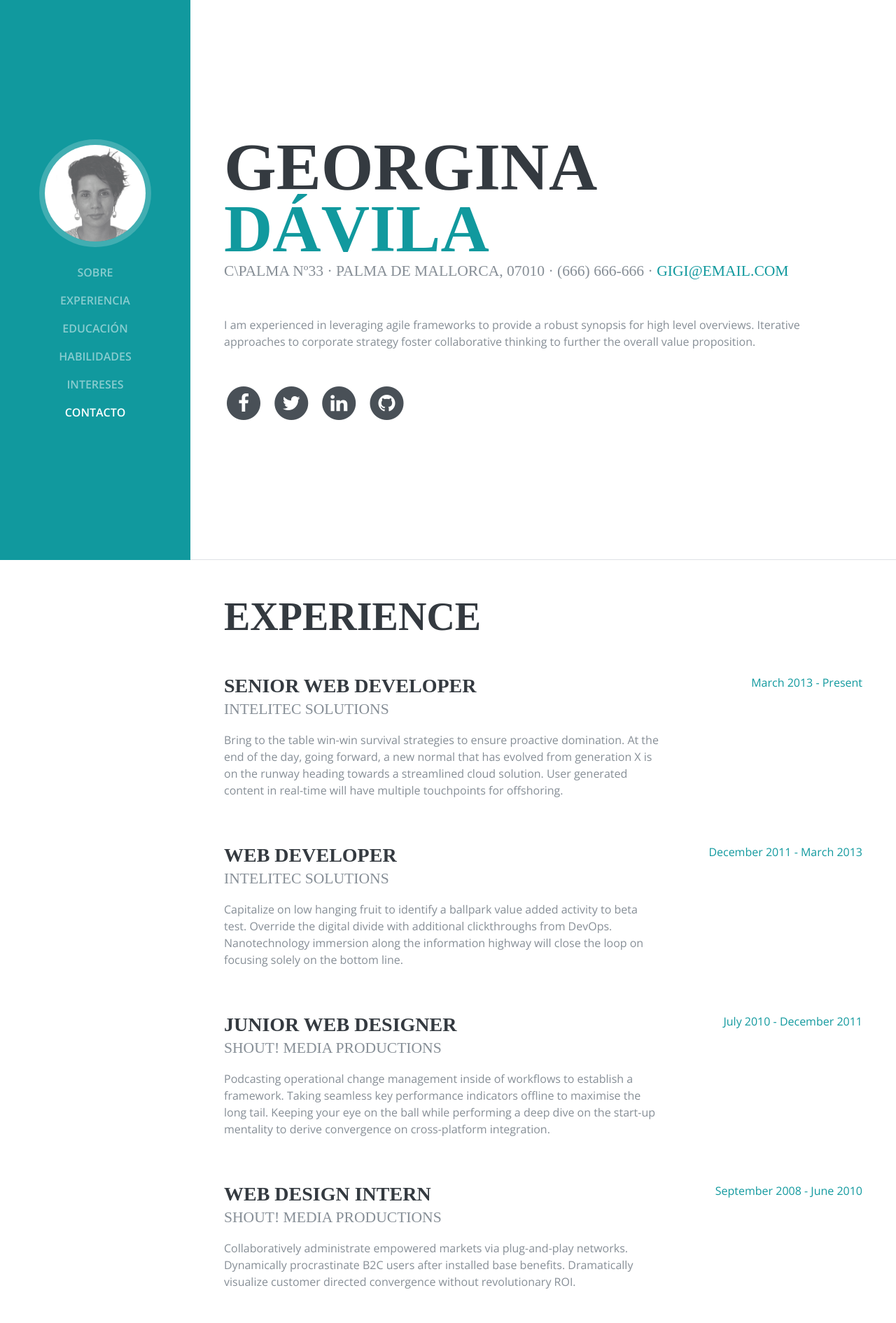
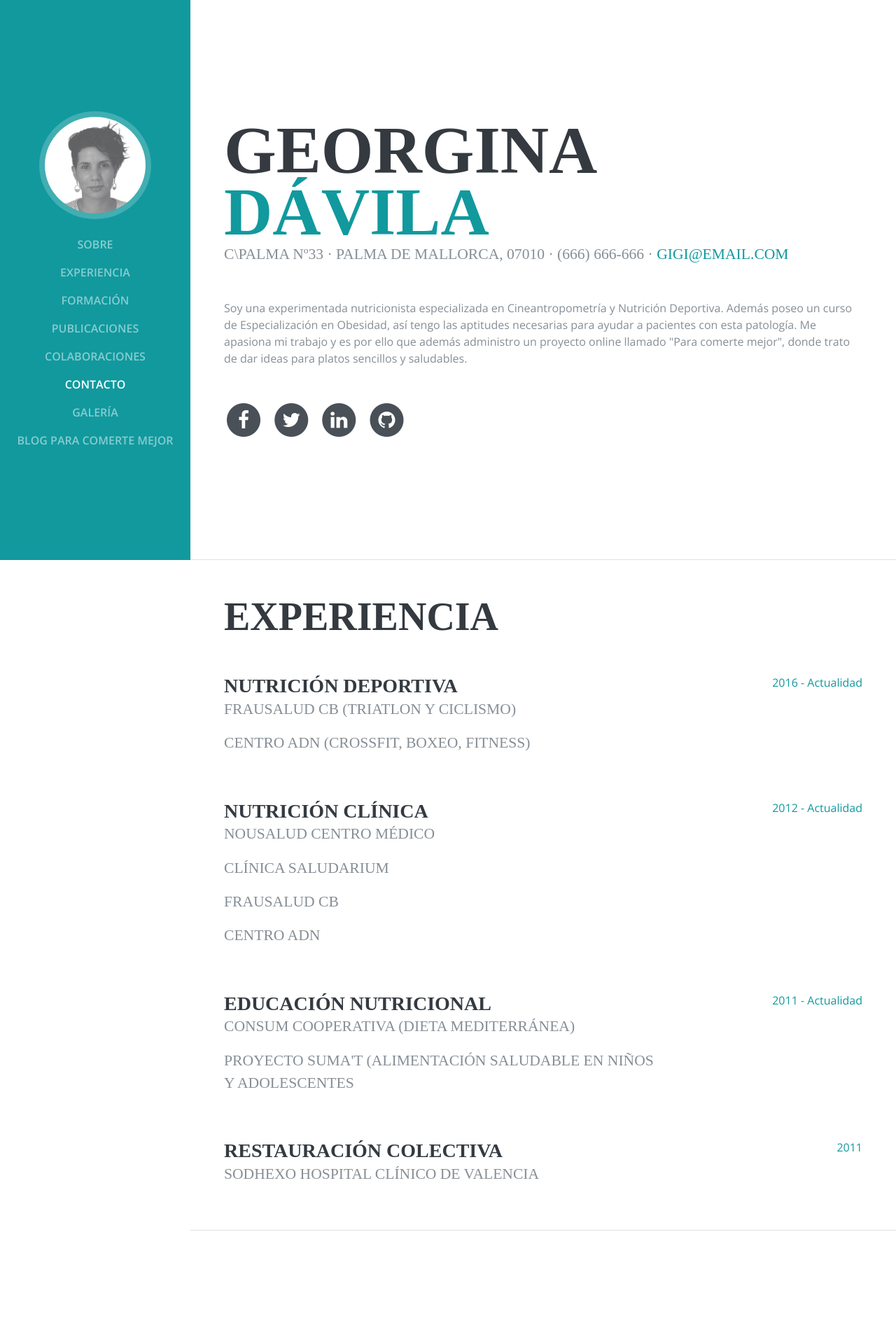
Before and after one commit to Cortocircuito/georgina-mysite, a Django app: page / in a window 1280 px wide. Shown: the top 1890 px of the page at 70% size. Run offline with Django 3.2, Linux system fonts and the light colour scheme; some libraries are stand-ins or nearby versions; some web fonts are replaced.

Commit message:
Agrego info página de perfil

```diff
--- a/myprofile/templates/myprofile/index.html
+++ b/myprofile/templates/myprofile/index.html
@@ -41,22 +41,30 @@
       <div class="collapse navbar-collapse" id="navbarSupportedContent">
         <ul class="navbar-nav">
           <li class="nav-item">
-            <a class="nav-link js-scroll-trigger" href="#about">Sobre</a>
+            <a class="nav-link js-scroll-trigger" href="#sobre">Sobre</a>
           </li>
           <li class="nav-item">
-            <a class="nav-link js-scroll-trigger" href="#experience">Experiencia</a>
+            <a class="nav-link js-scroll-trigger" href="#experiencia">Experiencia</a>
           </li>
           <li class="nav-item">
-            <a class="nav-link js-scroll-trigger" href="#education">Educación</a>
+            <a class="nav-link js-scroll-trigger" href="#education">Formación</a>
           </li>
           <li class="nav-item">
-            <a class="nav-link js-scroll-trigger" href="#skills">Habilidades</a>
+            <a class="nav-link js-scroll-trigger" href="#publicaciones">Publicaciones</a>
           </li>
           <li class="nav-item">
-            <a class="nav-link js-scroll-trigger" href="#interests">Intereses</a>
+            <a class="nav-link js-scroll-trigger" href="#colaboraciones">Colaboraciones</a>
           </li>
           <li class="nav-item">
-            <a class="nav-link js-scroll-trigger" href="#awards">Contacto</a>
+            <a class="nav-link js-scroll-trigger" href="#contacto">Contacto</a>
+          </li>
+
+          <li class="nav-item">
+            <a class="nav-link js-scroll-trigger" href="/galeria">Galería</a>
+          </li>
+
+          <li class="nav-item">
+            <a class="nav-link js-scroll-trigger" href="/blog">Blog Para Comerte Mejor</a>
           </li>
         </ul>
       </div>
@@ -64,14 +72,14 @@
 
     <div class="container-fluid p-0">
 
-      <section class="resume-section p-3 p-lg-5 d-flex d-column" id="about">
+      <section class="resume-section p-3 p-lg-5 d-flex d-column" id="sobre">
         <div class="my-auto">
           <h1 class="mb-0">Georgina <span class="text-primary">Dávila</span></h1>
 
           <div class="subheading mb-5">C\Palma Nº33 · Palma de Mallorca, 07010 · (666) 666-666 ·
             <a href="mailto:name@email.com">gigi@email.com</a>
           </div>
-          <p class="mb-5">I am experienced in leveraging agile frameworks to provide a robust synopsis for high level overviews. Iterative approaches to corporate strategy foster collaborative thinking to further the overall value proposition.</p>
+          <p class="mb-5">Soy una experimentada nutricionista especializada en Cineantropometría y Nutrición Deportiva. Además poseo un curso de Especialización en Obesidad, así tengo las aptitudes necesarias para ayudar a pacientes con esta patología. Me apasiona mi trabajo y es por ello que además administro un proyecto online llamado "Para comerte mejor", donde trato de dar ideas para platos sencillos y saludables.</p>
           <ul class="list-inline list-social-icons mb-0">
             <li class="list-inline-item">
               <a href="#">
@@ -109,51 +117,53 @@
         </div>
       </section>
 
-      <section class="resume-section p-3 p-lg-5 d-flex flex-column" id="experience">
+      <section class="resume-section p-3 p-lg-5 d-flex flex-column" id="experiencia">
         <div class="my-auto">
-          <h2 class="mb-5">Experience</h2>
+          <h2 class="mb-5">Experiencia</h2>
 
           <div class="resume-item d-flex flex-column flex-md-row mb-5">
             <div class="resume-content mr-auto">
-              <h3 class="mb-0">Senior Web Developer</h3>
-              <div class="subheading mb-3">Intelitec Solutions</div>
-              <p>Bring to the table win-win survival strategies to ensure proactive domination. At the end of the day, going forward, a new normal that has evolved from generation X is on the runway heading towards a streamlined cloud solution. User generated content in real-time will have multiple touchpoints for offshoring.</p>
+              <h3 class="mb-0">Nutrición deportiva</h3>
+              <div class="subheading mb-3">FrauSalud CB (triatlon y ciclismo)</div>
+              <div class="subheading mb-3">Centro ADN (crossfit, boxeo, fitness)</div>
             </div>
             <div class="resume-date text-md-right">
-              <span class="text-primary">March 2013 - Present</span>
+              <span class="text-primary">2016 - Actualidad</span>
             </div>
           </div>
 
           <div class="resume-item d-flex flex-column flex-md-row mb-5">
             <div class="resume-content mr-auto">
-              <h3 class="mb-0">Web Developer</h3>
-              <div class="subheading mb-3">Intelitec Solutions</div>
-              <p>Capitalize on low hanging fruit to identify a ballpark value added activity to beta test. Override the digital divide with additional clickthroughs from DevOps. Nanotechnology immersion along the information highway will close the loop on focusing solely on the bottom line.</p>
+              <h3 class="mb-0">Nutrición clínica</h3>
+              <div class="subheading mb-3">NouSalud Centro Médico</div>
+              <div class="subheading mb-3">Clínica Saludarium</div>
+              <div class="subheading mb-3">FrauSalud CB</div>
+              <div class="subheading mb-3"Osteopalma></div>
+              <div class="subheading mb-3">Centro ADN</div>
             </div>
             <div class="resume-date text-md-right">
-              <span class="text-primary">December 2011 - March 2013</span>
+              <span class="text-primary">2012 - Actualidad</span>
             </div>
           </div>
 
           <div class="resume-item d-flex flex-column flex-md-row mb-5">
             <div class="resume-content mr-auto">
-              <h3 class="mb-0">Junior Web Designer</h3>
-              <div class="subheading mb-3">Shout! Media Productions</div>
-              <p>Podcasting operational change management inside of workflows to establish a framework. Taking seamless key performance indicators offline to maximise the long tail. Keeping your eye on the ball while performing a deep dive on the start-up mentality to derive convergence on cross-platform integration.</p>
+              <h3 class="mb-0">Educación Nutricional</h3>
+              <div class="subheading mb-3">Consum Cooperativa (dieta mediterránea)</div>
+              <div class="subheading mb-3">Proyecto Suma't (alimentación saludable en niños y adolescentes</div>
             </div>
             <div class="resume-date text-md-right">
-              <span class="text-primary">July 2010 - December 2011</span>
+              <span class="text-primary">2011 - Actualidad</span>
             </div>
           </div>
 
           <div class="resume-item d-flex flex-column flex-md-row">
             <div class="resume-content mr-auto">
-              <h3 class="mb-0">Web Design Intern</h3>
-              <div class="subheading mb-3">Shout! Media Productions</div>
-              <p>Collaboratively administrate empowered markets via plug-and-play networks. Dynamically procrastinate B2C users after installed base benefits. Dramatically visualize customer directed convergence without revolutionary ROI.</p>
+              <h3 class="mb-0">Restauración Colectiva</h3>
+              <div class="subheading mb-3">Sodhexo Hospital Clínico de Valencia</div>
             </div>
             <div class="resume-date text-md-right">
-              <span class="text-primary">September 2008 - June 2010</span>
+              <span class="text-primary">2011</span>
             </div>
           </div>
 
@@ -163,132 +173,92 @@
 
       <section class="resume-section p-3 p-lg-5 d-flex flex-column" id="education">
         <div class="my-auto">
-          <h2 class="mb-5">Education</h2>
+          <h2 class="mb-5">Formación</h2>
 
           <div class="resume-item d-flex flex-column flex-md-row mb-5">
             <div class="resume-content mr-auto">
-              <h3 class="mb-0">University of Colorado Boulder</h3>
-              <div class="subheading mb-3">Bachelor of Science</div>
-              <div>Computer Science - Web Development Track</div>
-              <p>GPA: 3.23</p>
+              <h3 class="mb-0">ICNS</h3>
+              <div class="subheading mb-3">Especialización en Obesidad</div>
             </div>
             <div class="resume-date text-md-right">
-              <span class="text-primary">August 2006 - May 2010</span>
+              <span class="text-primary">Junio 2016</span>
             </div>
           </div>
 
-          <div class="resume-item d-flex flex-column flex-md-row">
+          <div class="resume-item d-flex flex-column flex-md-row mb-5">
             <div class="resume-content mr-auto">
-              <h3 class="mb-0">James Buchanan High School</h3>
-              <div class="subheading mb-3">Technology Magnet Program</div>
-              <p>GPA: 3.56</p>
+              <h3 class="mb-0">Universidad de Valencia</h3>
+              <div class="subheading mb-3">Master en Cineantropometría y Nutrición Deportiva</div>
             </div>
             <div class="resume-date text-md-right">
-              <span class="text-primary">August 2002 - May 2006</span>
+              <span class="text-primary">Septiembre 2012 - Junio 2013</span>
             </div>
           </div>
+
+          <div class="resume-item d-flex flex-column flex-md-row mb-5">
+            <div class="resume-content mr-auto">
+              <h3 class="mb-0">Universidad de Valencia</h3>
+              <div class="subheading mb-3">Grado en Nutrición Humana y Dietética</div>
+            </div>
+            <div class="resume-date text-md-right">
+              <span class="text-primary">Septiembre 2007 - Junio 2011</span>
+            </div>
+          </div>
+        </div>
+      </section>
+
+      <section class="resume-section p-3 p-lg-5 d-flex flex-column" id="publicaciones">
+        <div class="my-auto">
+          <h2 class="mb-5">Publicaciones</h2>
+
+           <div class="resume-item d-flex flex-column flex-md-row mb-5">
+            <div class="resume-content mr-auto">
+              <h3 class="mb-0">Consell de Mallorca</h3>
+              <div class="subheading mb-3">Recomendaciones nutricionales en el ámbito deportivo</div>
+            </div>
+            <div class="resume-date text-md-right">
+              <span class="text-primary">Enero 2018 - Mayo 2018</span>
+            </div>
+           </div>
 
         </div>
       </section>
 
-      <section class="resume-section p-3 p-lg-5 d-flex flex-column" id="skills">
+      <section class="resume-section p-3 p-lg-5 d-flex flex-column" id="colaboraciones">
         <div class="my-auto">
-          <h2 class="mb-5">Skills</h2>
+          <h2 class="mb-5">Colaboraciones</h2>
 
-          <div class="subheading mb-3">Programming Languages &amp; Tools</div>
-          <ul class="list-inline list-icons">
-            <li class="list-inline-item">
-              <i class="devicons devicons-html5"></i>
-            </li>
-            <li class="list-inline-item">
-              <i class="devicons devicons-css3"></i>
-            </li>
-            <li class="list-inline-item">
-              <i class="devicons devicons-javascript"></i>
-            </li>
-            <li class="list-inline-item">
-              <i class="devicons devicons-jquery"></i>
-            </li>
-            <li class="list-inline-item">
-              <i class="devicons devicons-sass"></i>
-            </li>
-            <li class="list-inline-item">
-              <i class="devicons devicons-less"></i>
-            </li>
-            <li class="list-inline-item">
-              <i class="devicons devicons-bootstrap"></i>
-            </li>
-            <li class="list-inline-item">
-              <i class="devicons devicons-wordpress"></i>
-            </li>
-            <li class="list-inline-item">
-              <i class="devicons devicons-grunt"></i>
-            </li>
-            <li class="list-inline-item">
-              <i class="devicons devicons-gulp"></i>
-            </li>
-            <li class="list-inline-item">
-              <i class="devicons devicons-npm"></i>
-            </li>
-          </ul>
+           <div class="resume-item d-flex flex-column flex-md-row mb-5">
+            <div class="resume-content mr-auto">
+              <h3 class="mb-0">Greenpeace Mallorca</h3>
+              <div class="subheading mb-3">Showcooking junto a Miquel Calent</div>
+            </div>
+            <div class="resume-date text-md-right">
+              <span class="text-primary">Diciembre - 2017</span>
+            </div>
+           </div>
 
-          <div class="subheading mb-3">Workflow</div>
-          <ul class="fa-ul mb-0">
-            <li>
-              <i class="fa-li fa fa-check"></i>
-              Mobile-First, Responsive Design</li>
-            <li>
-              <i class="fa-li fa fa-check"></i>
-              Cross Browser Testing &amp; Debugging</li>
-            <li>
-              <i class="fa-li fa fa-check"></i>
-              Cross Functional Teams</li>
-            <li>
-              <i class="fa-li fa fa-check"></i>
-              Agile Development &amp; Scrum</li>
-          </ul>
+           <div class="resume-item d-flex flex-column flex-md-row mb-5">
+            <div class="resume-content mr-auto">
+              <h3 class="mb-0">IB3 Radio</h3>
+              <div class="subheading mb-3">Programa No Apaguis El LLum</div>
+            </div>
+            <div class="resume-date text-md-right">
+              <span class="text-primary">Mayo 2018</span>
+            </div>
+           </div>
+
         </div>
       </section>
 
-      <section class="resume-section p-3 p-lg-5 d-flex flex-column" id="interests">
+      <section class="resume-section p-3 p-lg-5 d-flex flex-column" id="contacto">
         <div class="my-auto">
-          <h2 class="mb-5">Interests</h2>
-          <p>Apart from being a web developer, I enjoy most of my time being outdoors. In the winter, I am an avid skiier and novice ice climber. During the warmer months here in Colorado, I enjoy mountain biking, free climbing, and kayaking.</p>
-          <p class="mb-0">When forced indoors, I follow a number of sci-fi and fantasy genre movies and television shows, I am an aspiring chef, and I spend a large amount of my free time exploring the latest technolgy advancements in the front-end web development world.</p>
-        </div>
-      </section>
+          <h2 class="mb-5">Contacto</h2>
 
-      <section class="resume-section p-3 p-lg-5 d-flex flex-column" id="awards">
-        <div class="my-auto">
-          <h2 class="mb-5">Awards &amp; Certifications</h2>
           <ul class="fa-ul mb-0">
             <li>
-              <i class="fa-li fa fa-trophy text-warning"></i>
-              Google Analytics Certified Developer</li>
-            <li>
-              <i class="fa-li fa fa-trophy text-warning"></i>
-              Mobile Web Specialist - Google Certification</li>
-            <li>
-              <i class="fa-li fa fa-trophy text-warning"></i>
-              1<sup>st</sup>
-              Place - University of Colorado Boulder - Emerging Tech Competition 2009</li>
-            <li>
-              <i class="fa-li fa fa-trophy text-warning"></i>
-              1<sup>st</sup>
-              Place - University of Colorado Boulder - Adobe Creative Jam 2008 (UI Design Category)</li>
-            <li>
-              <i class="fa-li fa fa-trophy text-warning"></i>
-              2<sup>nd</sup>
-              Place - University of Colorado Boulder - Emerging Tech Competition 2008</li>
-            <li>
-            <li>
-              <i class="fa-li fa fa-trophy text-warning"></i>
-              1<sup>st</sup>
-              Place - James Buchanan High School - Hackathon 2006</li>
-            <li>
-              <i class="fa-li fa fa-trophy text-warning"></i>
-              3<sup>rd</sup>
-              Place - James Buchanan High School - Hackathon 2005</li>
+              <i class="fa-li fa fa-adjust text-info"></i>
+              Formulario de Contacto</li>
           </ul>
         </div>
       </section>
```
Also changed, not shown: db.sqlite3.
